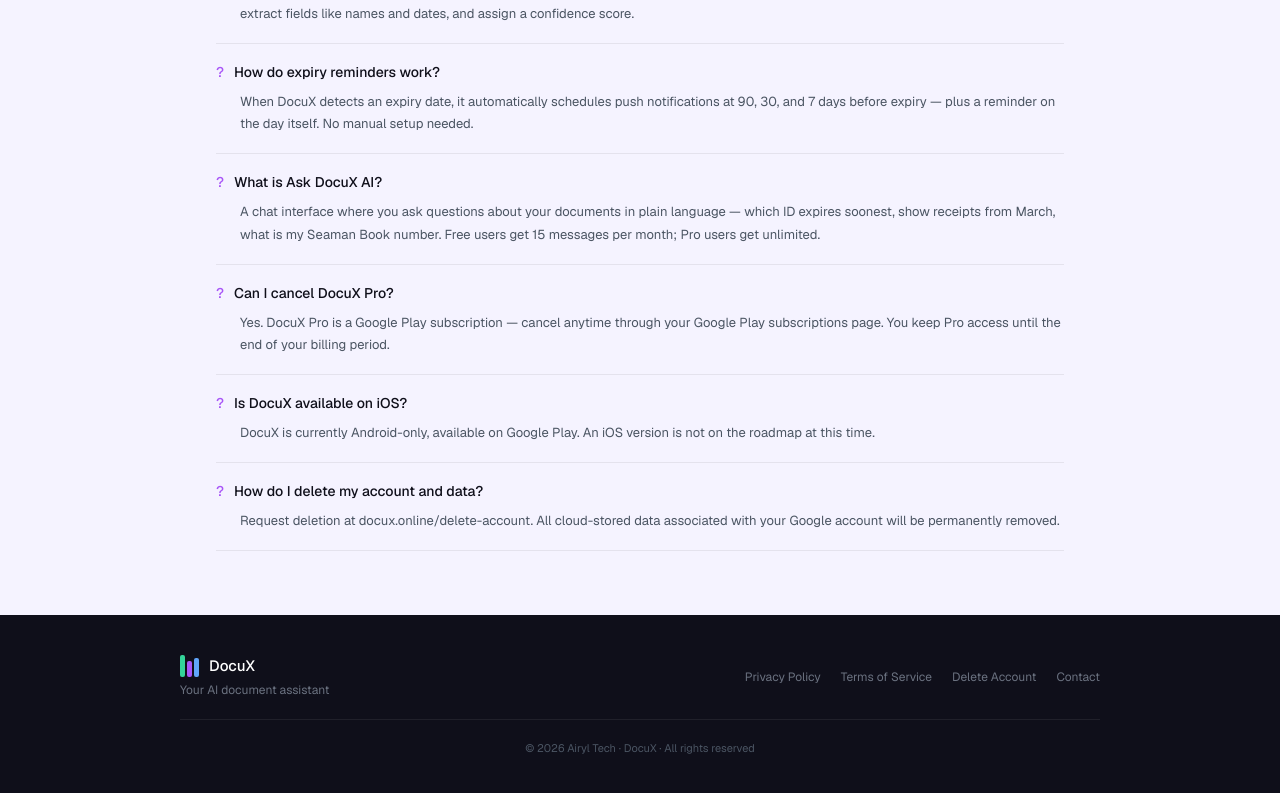
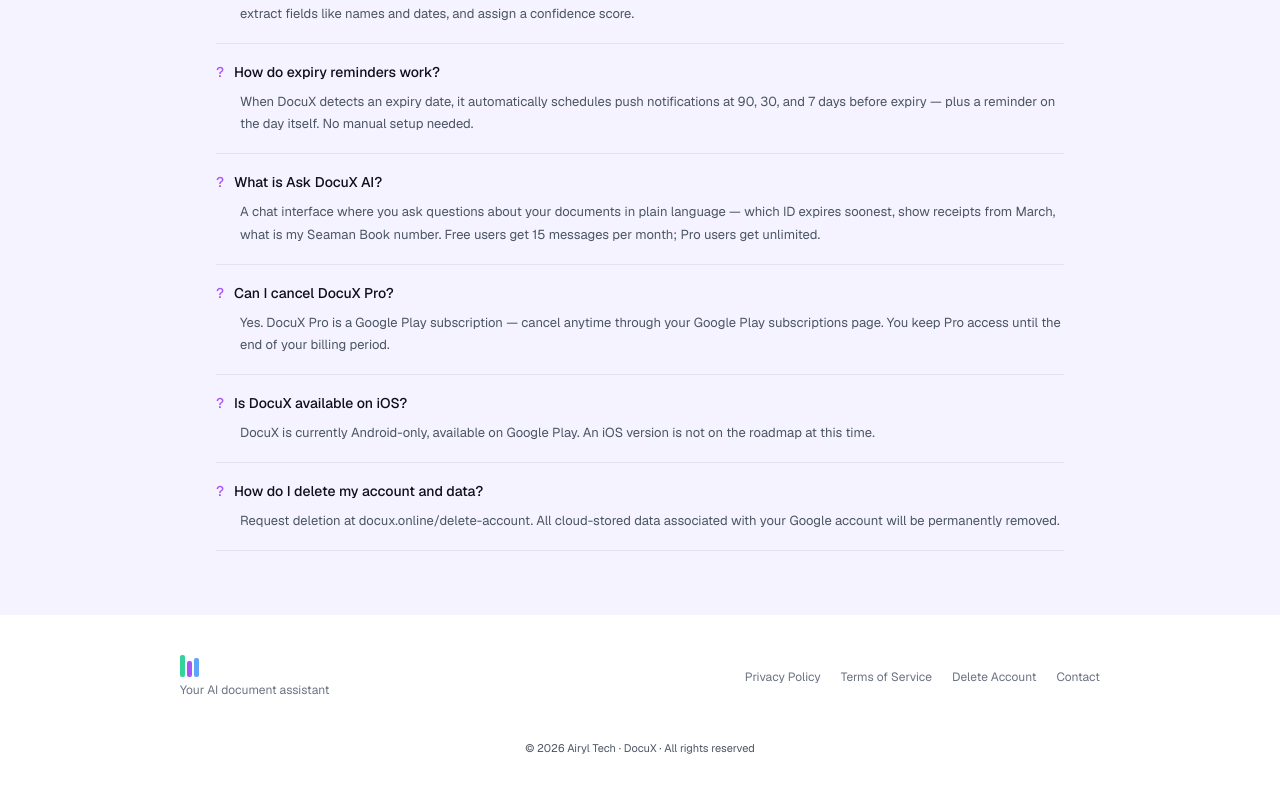
Before and after one commit to djmirontos/docux-web, a Next.js app: page / in a window 1280 px wide. Shown: the part 4661-5454 px from the top of the page. Built offline with nearby package versions, Linux system fonts and the light colour scheme.

Commit message:
fix: footer dark mode color, exclude temp scripts

```diff
--- a/src/app/page.tsx
+++ b/src/app/page.tsx
@@ -378,7 +378,7 @@
       </Section>
 
       {/* FOOTER */}
-      <footer style={{ background: "#0f0f1a", padding: "40px 36px" }}>
+      <footer style={{ background: "var(--card)", padding: "40px 36px" }}>
         <div style={{ maxWidth: 920, margin: "0 auto", display: "flex", justifyContent: "space-between", alignItems: "center", flexWrap: "wrap", gap: 16 }}>
           <div>
             <div style={{ display: "flex", alignItems: "center", gap: 10, marginBottom: 4 }}>
```
Also changed, not shown: 1 other file (tests, documents, lock files or other folders).
